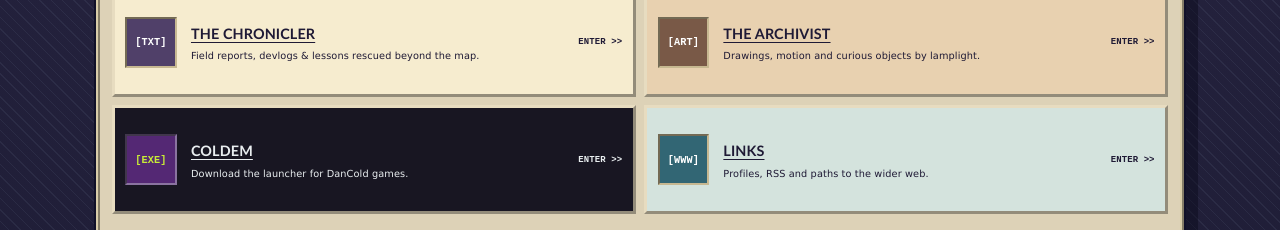
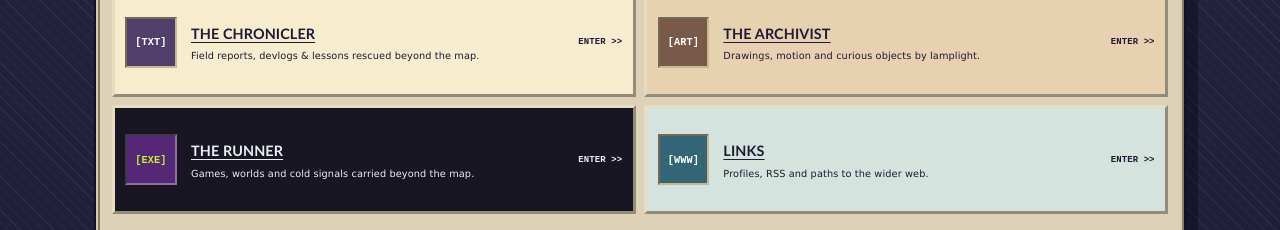
Before and after one commit to DnCold/website, an Astro site: page / in a window 1280 px wide. Shown: the part 1140-1370 px from the top of the page. Built offline with nearby package versions, Linux system fonts and the light colour scheme; Astro itself is replaced by a stand-in of ours.

Commit message:
Rename Coldem doorway to The Runner

```diff
--- a/src/pages/index.astro
+++ b/src/pages/index.astro
@@ -84,7 +84,7 @@ import PageLayout from '../layouts/PageLayout.astro';
 				</a>
 				<a class="door-card coldem" href={withBase('coldem/')}>
 					<span class="door-icon" aria-hidden="true">[EXE]</span>
-					<span><strong>COLDEM</strong><small>Download the launcher for DanCold games.</small></span>
+					<span><strong>THE RUNNER</strong><small>Games, worlds and cold signals carried beyond the map.</small></span>
 					<b>ENTER &gt;&gt;</b>
 				</a>
 				<a class="door-card links" href={withBase('links/')}>
```
